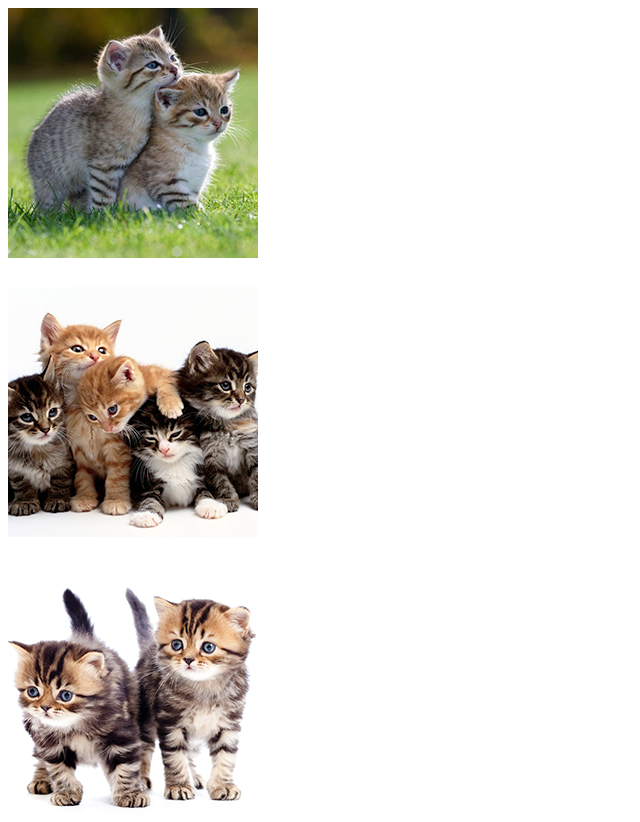
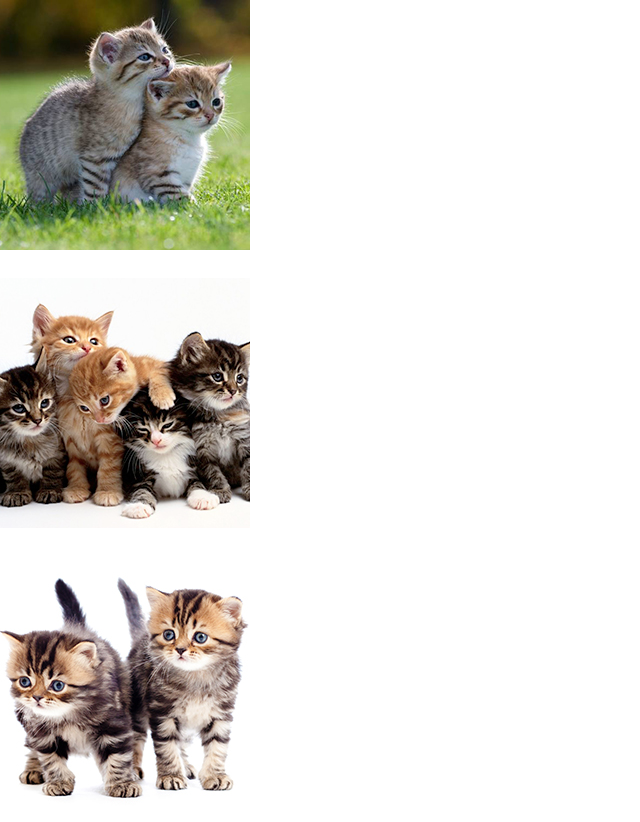
Before and after one commit to elenagarrone/gallery, a plain HTML site: page index.html in a window 1280 px wide. Shown: the top 822 px of the page, without its empty margins (0-640 px from the left). Drawn offline with Linux system fonts and the light colour scheme.

Commit message:
added reset css

```diff
--- a/index.html
+++ b/index.html
@@ -3,13 +3,14 @@
   <head>
     <meta charset='UTF-8'>
     <title>Gallery</title>
+    <link rel='stylesheet' type='text/css' href='./css/reset.css'>
     <link rel='stylesheet' type='text/css' href='./css/style.css'>
   </head>
 
   <body>
-    <div class='container'>
-      <ul class="row">
-        <li class="col-lg-2 col-md-2 col-sm-3 col-xs-4">
+    <section class='container'>
+      <ul>
+        <li>
           <a href='./images/cats1.jpg'><img src='./images/previews/cats1p.jpg'></a>
         </li>
         <li>
@@ -22,6 +23,6 @@
           <a href='./images/cats4.jpg'><img src='./images/previews/cats4p.jpg'></a>
         </li>
       </ul>
-    </div>
+    </section>
   </body>
 </html>
```
Also changed, not shown: css/reset.css (added, +1 -0 lines), 2 other files.
